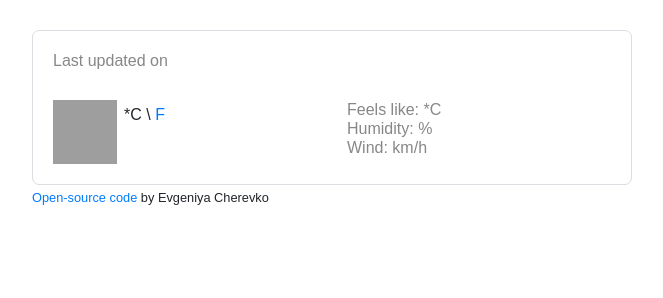
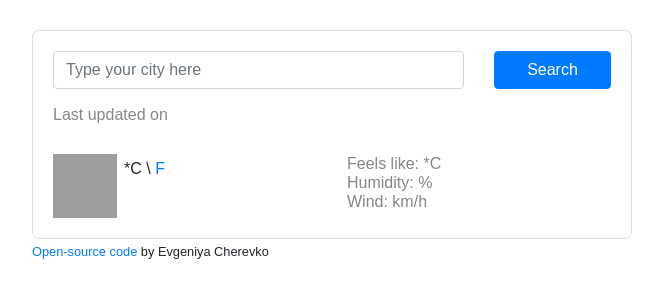
Before and after one commit to echerevko/vanilla-app-weather, a plain HTML site: page index.html in a window 1280 px wide. Shown: the whole page, without its empty margins (308-971 px from the left). Drawn offline with nearby package versions, Linux system fonts and the light colour scheme; no server answers; grey boxes are pictures that could not be loaded.

Commit message:
improved my code, added city search functions

```diff
--- a/index.html
+++ b/index.html
@@ -17,6 +17,21 @@
   <div class="container">
     <div class="weather-app-wrapper">
         <div class="weather-app">
+          <div class="row">
+          <div class="col-9">
+            <form id="search-form" class="mb-3">
+              <input
+            type="search"
+            placeholder="Type your city here"
+            class="form-control"
+            id="city-input"
+            autocomplete="off">
+            </div>
+            <div class="col-3">
+            <input type="submit" value="Search" class="btn btn-primary w-100">
+            </div>
+          </form>
+      </div>
           <div class="overview">
     <h1 id="city">
 
--- a/src/main.js
+++ b/src/main.js
@@ -59,11 +59,19 @@
     );
 
 }
+function search(city) {
+    let apiKey = '41b994c32cd18a931e3e8c1b0b2c94c9';
+    let apiUrl = `https://api.openweathermap.org/data/2.5/weather?q=${city}&appid=${apiKey}&units=metric`;
+        axios.get(apiUrl).then(displayTemperature);
+}
+search('kiev');
 
+function handleSubmit(event) {
+    event.preventDefault();
+    let cityInput = document.querySelector('#city-input');
+    search(cityInput.value);
 
-let apiKey = '41b994c32cd18a931e3e8c1b0b2c94c9';
-let city = 'new york'
-    let apiUrl = `https://api.openweathermap.org/data/2.5/weather?q=${city}&appid=${apiKey}&units=metric`;
+}
 
-    console.log(apiUrl);
-    axios.get(apiUrl).then(displayTemperature);
+let form = document.querySelector('#search-form');
+form.addEventListener('submit', handleSubmit);
```
